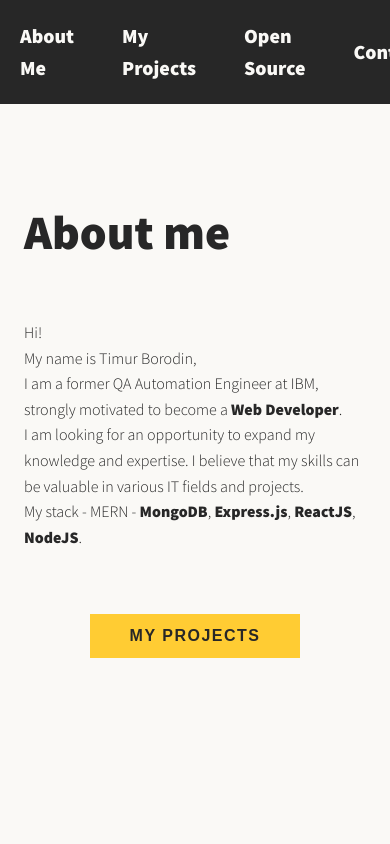
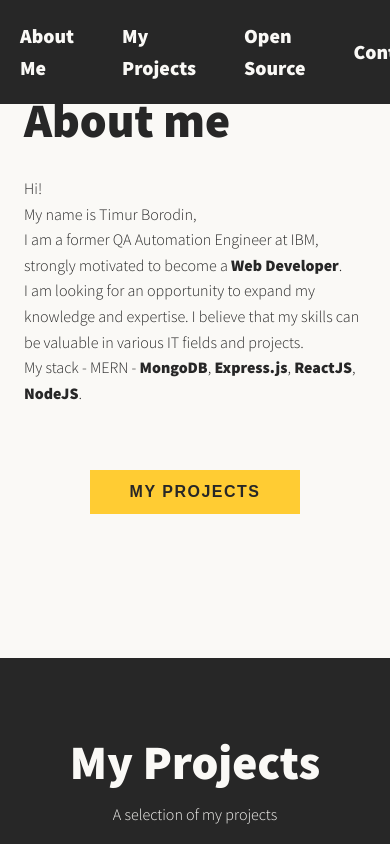
Before and after one commit to De1ain/de1ain.github.io, a Next.js app: page / in a window 390 px wide. Shown: the top 844 px of the page. Built offline with nearby package versions, Linux system fonts and the light colour scheme.

Commit message:
Adapt styling for mobile - smaller margin values

```diff
--- a/components/AboutMe.module.css
+++ b/components/AboutMe.module.css
@@ -5,6 +5,16 @@
 
 .brief {
   margin: 4em auto 0;
+}
+
+@media (max-width: 800px) {
+  .about-me {
+    margin: 1em auto;
+  }
+
+  .brief {
+    margin: 2em auto 0;
+  }
 }
 
 .about-me__submit-btn {
```
